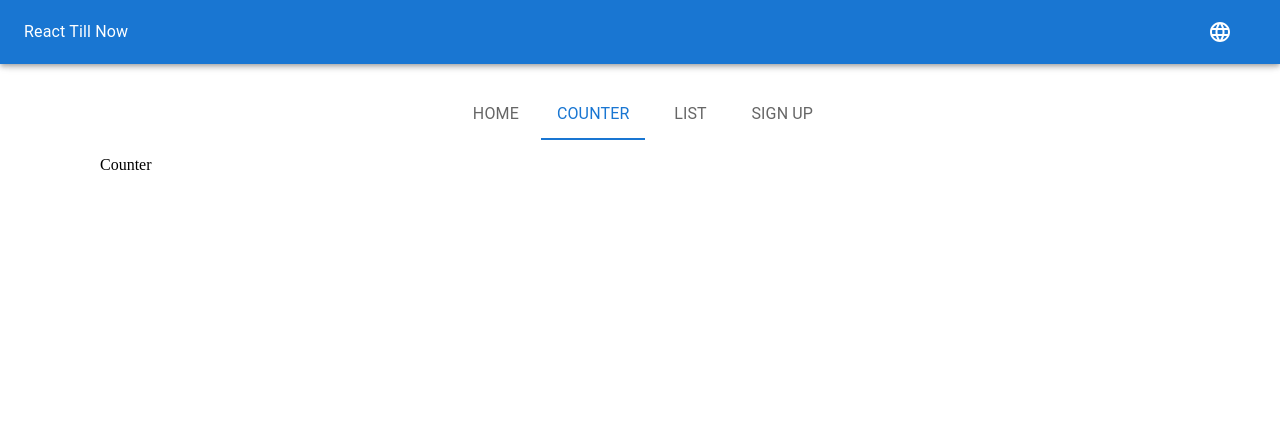
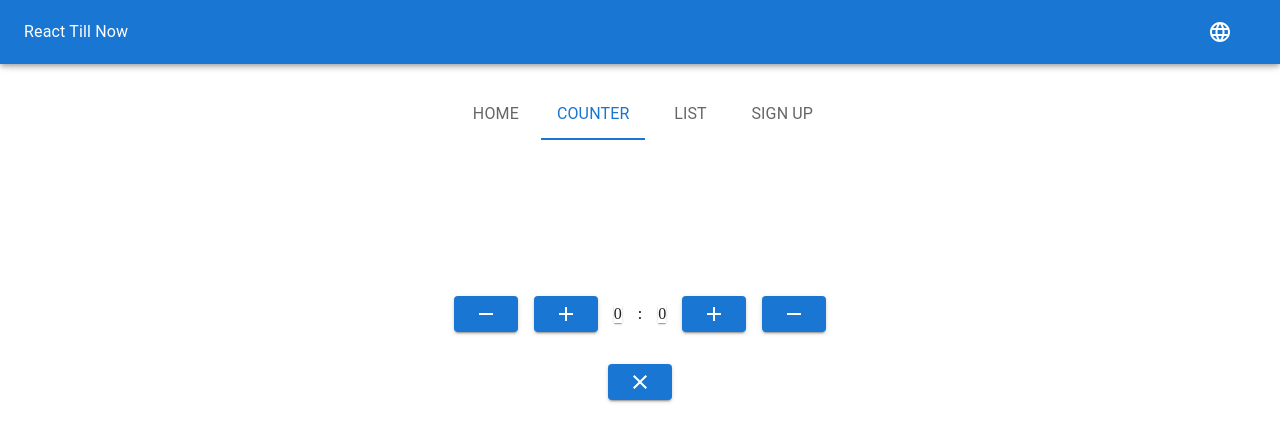
Before and after one commit to prajun7/react-till-now, a React (Vite) app: page /counter in a window 1280 px wide. Shown: the top 442 px of the page. Built offline with nearby package versions, Linux system fonts and the light colour scheme.

Commit message:
added eslint and counter

```diff
--- a/package.json
+++ b/package.json
@@ -27,7 +27,11 @@
     "@types/node": "^18.11.18",
     "@types/react": "^18.0.26",
     "@types/react-dom": "^18.0.9",
+    "@typescript-eslint/eslint-plugin": "^5.48.2",
+    "@typescript-eslint/parser": "^5.48.2",
     "@vitejs/plugin-react-swc": "^3.0.0",
+    "eslint": "^8.32.0",
+    "eslint-plugin-react": "^7.32.1",
     "typescript": "^4.9.3",
     "vite": "^4.0.0"
   }
--- a/src/components/Header/Header-view.tsx
+++ b/src/components/Header/Header-view.tsx
@@ -1,11 +1,11 @@
 import React from 'react';
 import AppBar from '@mui/material/AppBar';
 import Toolbar from '@mui/material/Toolbar'
-import { Typography, SxProps, Theme, Box } from '@mui/material';
+import { Typography, SxProps, Theme } from '@mui/material';
 import Language from './components/Language/Language';
 import { useTranslation } from 'react-i18next';
 
-const sxToolbar: SxProps<Theme> = (theme) => ({
+const sxToolbar: SxProps<Theme> = theme => ({
   display: 'grid',
   gridTemplateColumns: '1fr auto auto',
   justifyContent: 'space-between',
@@ -15,7 +15,7 @@ const sxToolbar: SxProps<Theme> = (theme) => ({
   },
 });
 
-const sxTitle: SxProps<Theme> = (theme) => ({
+const sxTitle: SxProps<Theme> = theme => ({
   [theme.breakpoints.down('md')]: {
     fontSize: theme.typography.caption.fontSize,
   },
--- /dev/null
+++ b/src/containers/Dashboard/StartHere/Counter/Counter-container.tsx
@@ -0,0 +1,30 @@
+import React, { useState } from 'react';
+import CounterView from './Counter-view';
+
+const Counter: React.FC = () => {
+	const[homeScore, setHomeScore] = useState<number>(0);
+	const[awayScore, setAwayScore] = useState<number>(0);
+
+	const addHomeScore = () => setHomeScore(score => score + 1);
+	const removeHomeScore = () => setHomeScore(score => score - 1);
+	const addAwayScore = () => setAwayScore(score => score + 1);
+	const removeAwayScore = () => setAwayScore(score => score - 1);
+	const clear = () => {
+		setHomeScore(0);
+		setAwayScore(0);
+	}
+
+	return(
+		<CounterView
+			homeScore={homeScore}
+			addHomeScore={addHomeScore}
+			removeHomeScore={removeHomeScore}
+			awayScore={awayScore}
+			addAwayScore={addAwayScore}
+			removeAwayScore={removeAwayScore}
+			clear={clear}
+		/>
+	);
+}
+
+export default Counter;
--- /dev/null
+++ b/src/containers/Dashboard/StartHere/Counter/Counter-view.tsx
@@ -0,0 +1,86 @@
+import React from 'react';
+import {
+    Box, Button, Paper, Grid
+} from '@mui/material';
+import {
+    Add, Clear, Remove
+} from '@mui/icons-material';
+
+interface CounterViewProps {
+    homeScore: number;
+    addHomeScore: () => void;
+    removeHomeScore: () => void;
+    awayScore: number;
+    addAwayScore: () => void;
+    removeAwayScore: () => void;
+    clear: () => void;
+}
+
+const CounterView: React.FC<CounterViewProps> = ({
+    homeScore,
+    addHomeScore,
+    removeHomeScore,
+    awayScore,
+    addAwayScore,
+    removeAwayScore,
+    clear,
+}) => {
+    return (
+        <Grid
+          container
+          spacing={2}
+          direction="column"
+          alignItems="center"
+          justifyContent="center"
+          style={{ minHeight: '50vh' }}
+        >
+            <Grid
+                item
+                container
+                spacing={2}
+                direction="row"
+                alignItems="center"
+                justifyContent="center"
+            >
+                <Grid item>
+                    <Button onClick={removeHomeScore} variant="contained" color="primary">
+                        <Remove />
+                    </Button>
+                </Grid>
+                <Grid item>
+                    <Button onClick={addHomeScore} variant="contained" color="primary">
+                        <Add />
+                    </Button>
+                </Grid>
+                <Grid item>
+                    <Paper square>{homeScore}</Paper>
+                </Grid>
+                <Grid item>
+                    <Box>:</Box>
+                </Grid>
+                <Grid item>
+                    <Paper square>{awayScore}</Paper>
+                </Grid>
+                <Grid item>
+                    <Button onClick={addAwayScore} variant="contained" color="primary">
+                        <Add />
+                    </Button>
+                </Grid>
+                <Grid item>
+                    <Button onClick={removeAwayScore} variant="contained" color="primary">
+                        <Remove />
+                    </Button>
+                </Grid>
+            </Grid>
+            <Grid item>
+                <Box pt={2}>
+                    <Button onClick={clear} variant="contained">
+                        <Clear />
+                    </Button>
+                </Box>
+            </Grid>
+        </Grid>
+    );
+}
+
+export default CounterView;
--- a/src/containers/Dashboard/StartHere/Routes.tsx
+++ b/src/containers/Dashboard/StartHere/Routes.tsx
@@ -1,4 +1,5 @@
 import React from 'react';
+import Counter from './Counter/counter-container';
 
 type Route = {
   path: string;
@@ -12,7 +13,7 @@ const Routes: Route[] = [
   },
   {
     path: 'counter',
-    element: (<>Counter</>)
+    element: (<Counter />)
   },
   {
     path: 'createlist',
```
Also changed, not shown: .eslintrc.json (added), 1 other file (tests, documents, lock files or other folders).
